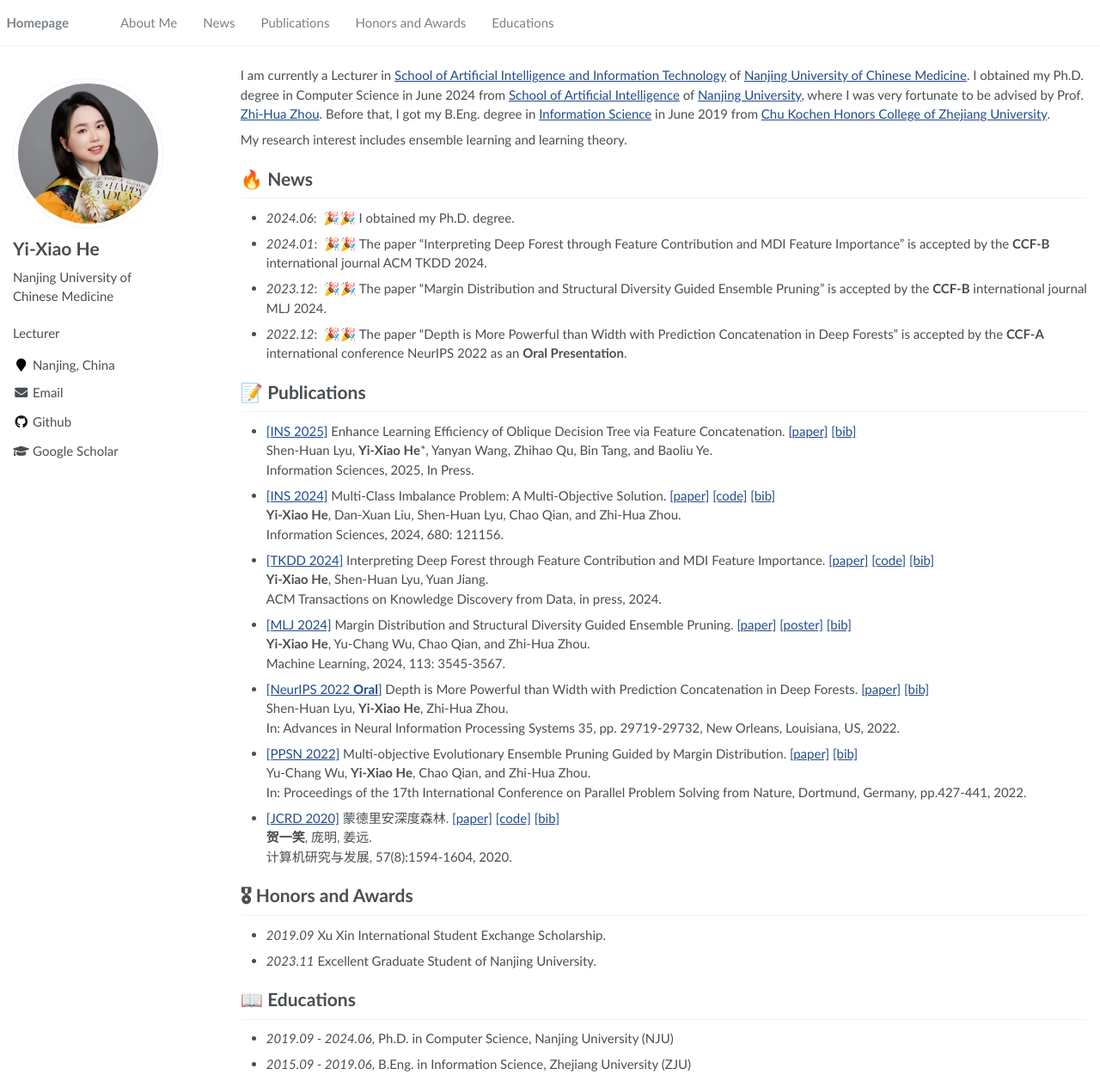
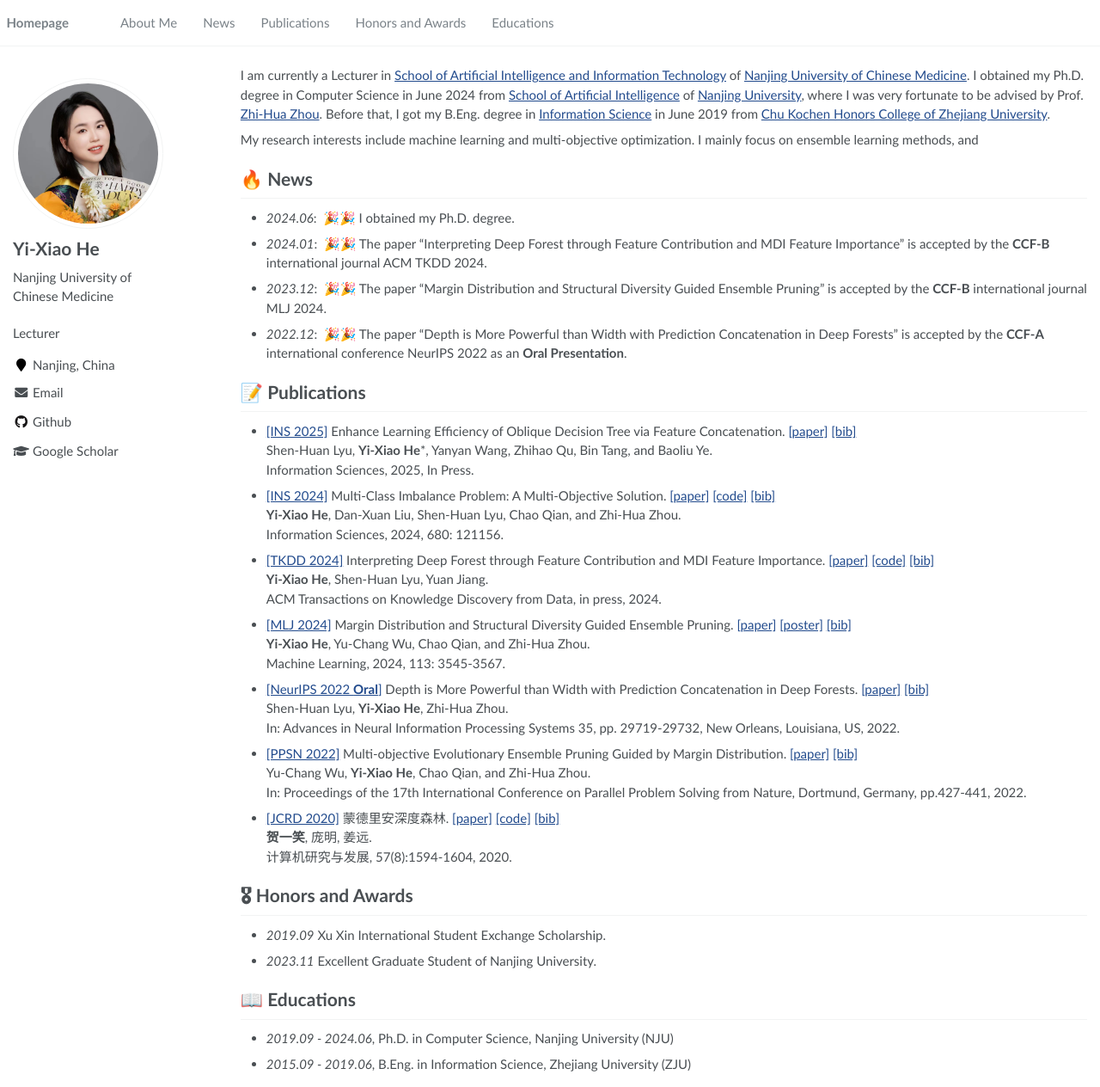
Before and after one commit to heyixiao14/heyixiao14.github.io, a Jekyll site: the page built from _pages/about.md, in a window 1280 px wide and 1264 px high. Shown: the whole window at 86% size. Built offline with Jekyll 4.4.1, drawn with Linux system fonts in a browser that asks for light colours.

Commit message:
Update about.md

```diff
--- a/_pages/about.md
+++ b/_pages/about.md
@@ -19,7 +19,7 @@ redirect_from:
 
 I am currently a Lecturer in [School of Artificial Intelligence and Information Technology](https://xxjs.njucm.edu.cn/) of [Nanjing University of Chinese Medicine](https://www.njucm.edu.cn/). I obtained my Ph.D. degree in Computer Science in June 2024 from [School of Artificial Intelligence](https://ai.nju.edu.cn/main.htm) of [Nanjing University](https://www.nju.edu.cn/main.htm), where I was very fortunate to be advised by Prof. [Zhi-Hua Zhou](http://lamda.nju.edu.cn/zhouzh/). Before that, I got my B.Eng. degree in [Information Science](http://www.isee.zju.edu.cn/) in June 2019 from [Chu Kochen Honors College of Zhejiang University](http://ckc.zju.edu.cn/).
 
-My research interest includes ensemble learning and learning theory.
+My research interests include machine learning and multi-objective optimization. I mainly focus on ensemble learning methods, and
 
 # 🔥 News
 - *2024.06*: &nbsp;🎉🎉 I obtained my Ph.D. degree.
```
